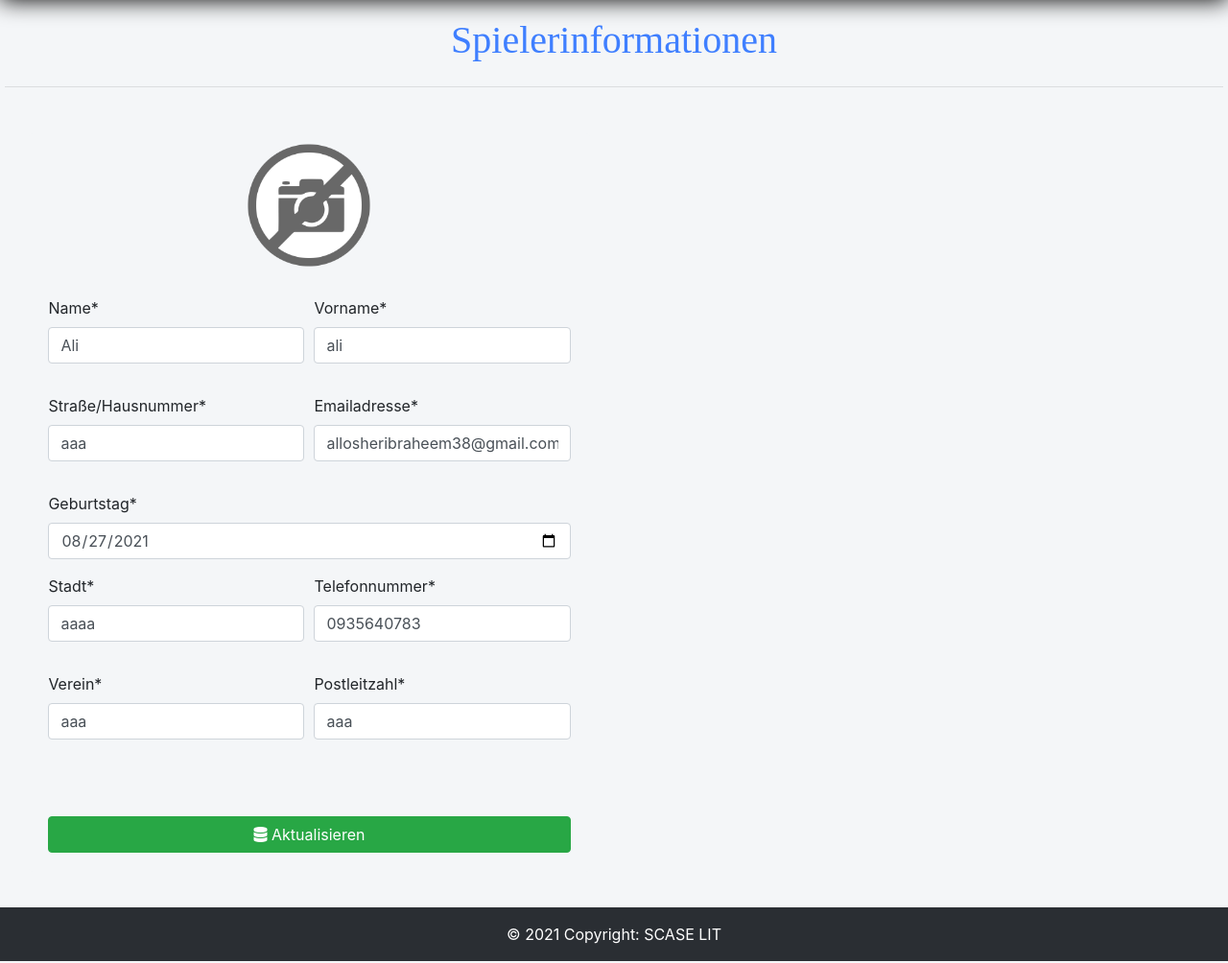
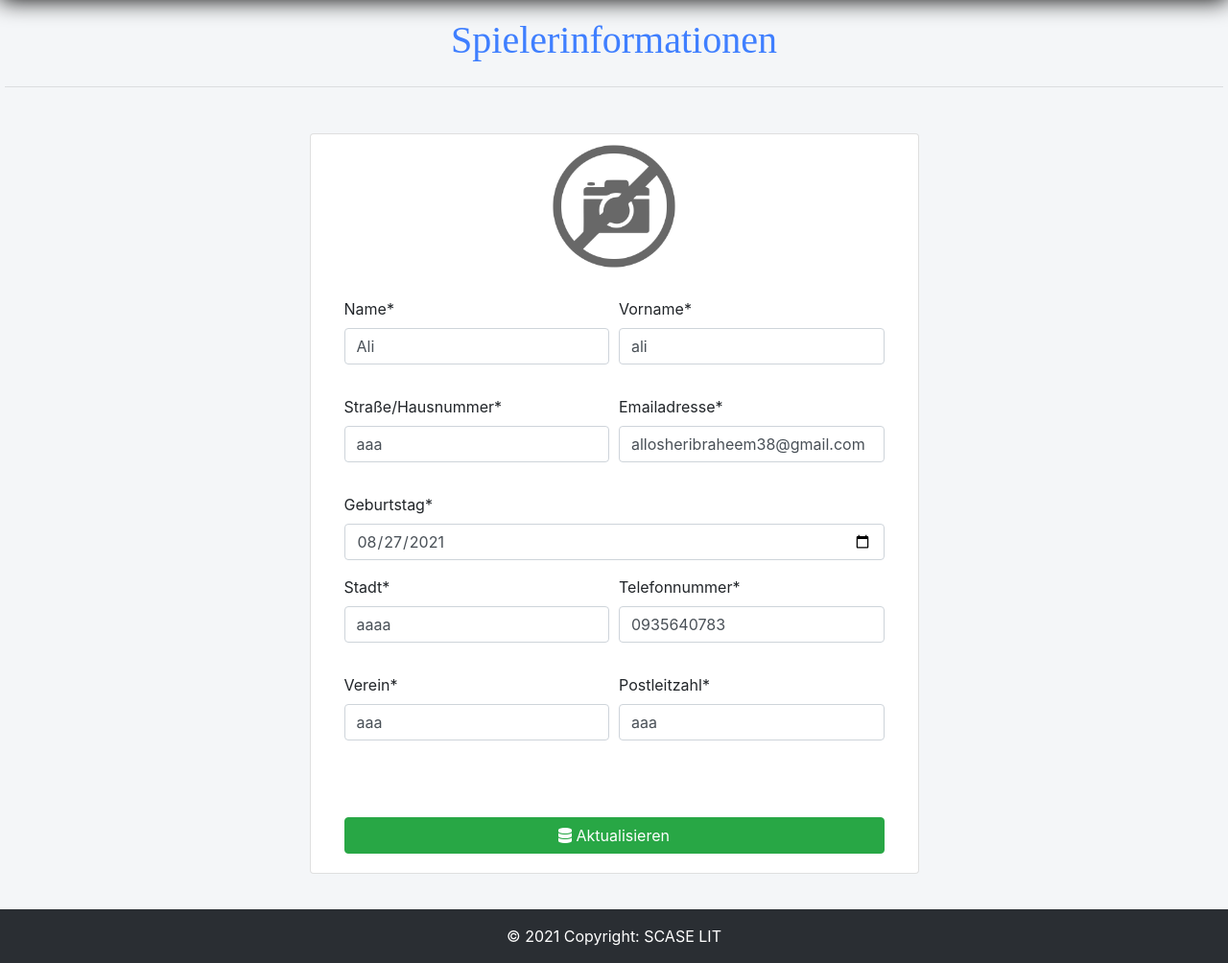
Before and after one commit to AliIbrahim996/footballClub, a Django app: page /player/2/ in a window 1280 px wide. Shown: the part 50-1054 px from the top of the page at 96% size. Run offline with Django 3.2, Linux system fonts and the light colour scheme; a user stored in the database is signed in; data comes from the database, SQL or seed files in the repository; some libraries are stand-ins or nearby versions.

Commit message:
remove unnecessary style attributes from card div

```diff
--- a/players/templates/players/player_update.html
+++ b/players/templates/players/player_update.html
@@ -14,8 +14,7 @@
             Spielerinformationen</h1>
         <hr class="my-4">
         <br>
-        <div class="card"
-             style="width: 46%; background-color: #f4f6f8; border:none;  margin-left:2%;">
+        <div class="card col-md-6" style="width: 50%; margin-left:25%;">
             <div class="card-img-top d-flex justify-content-center">
                 <img class="rounded-circle" src="/media/{{ form.image.value }}" width="150px" height="150px">
             </div>
```
